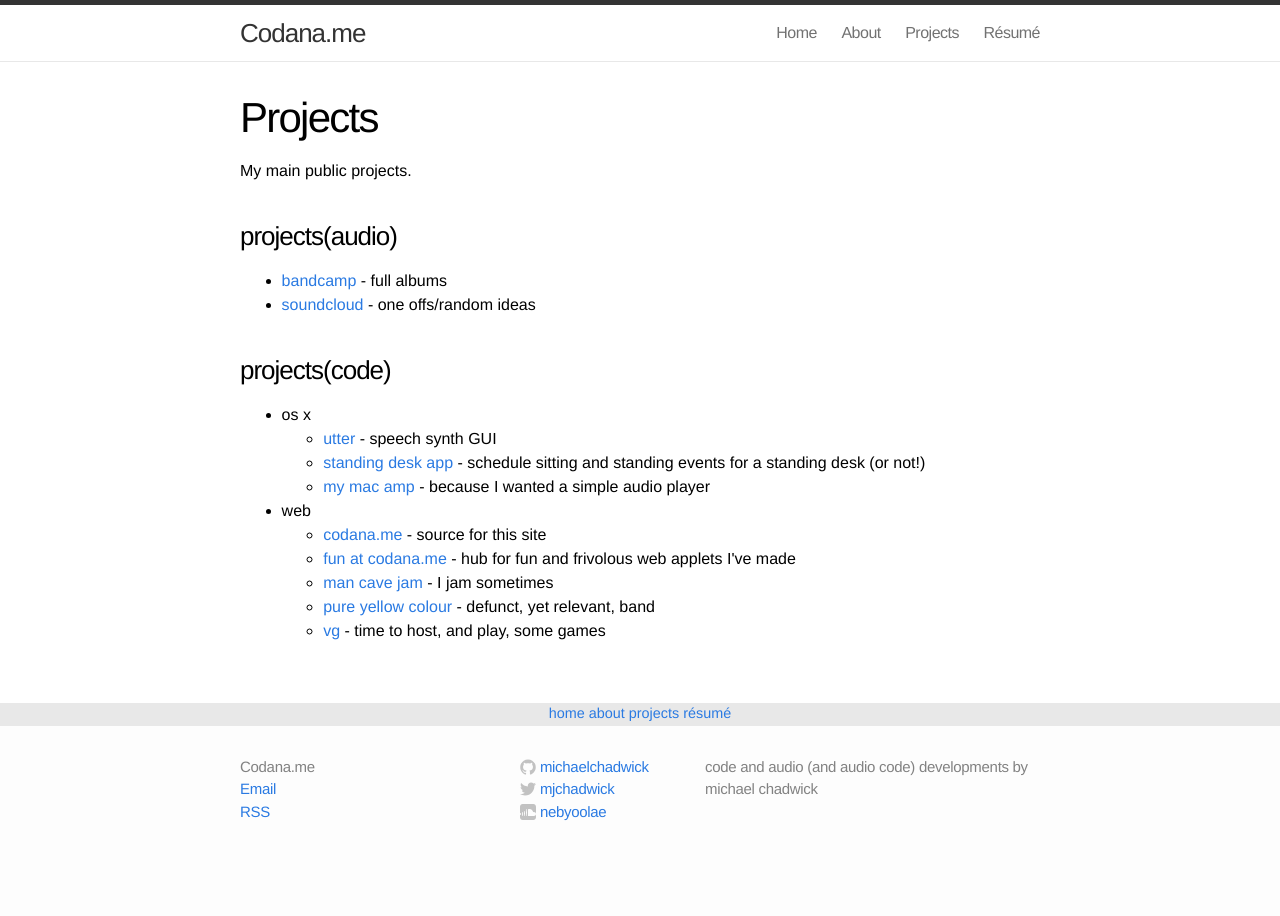
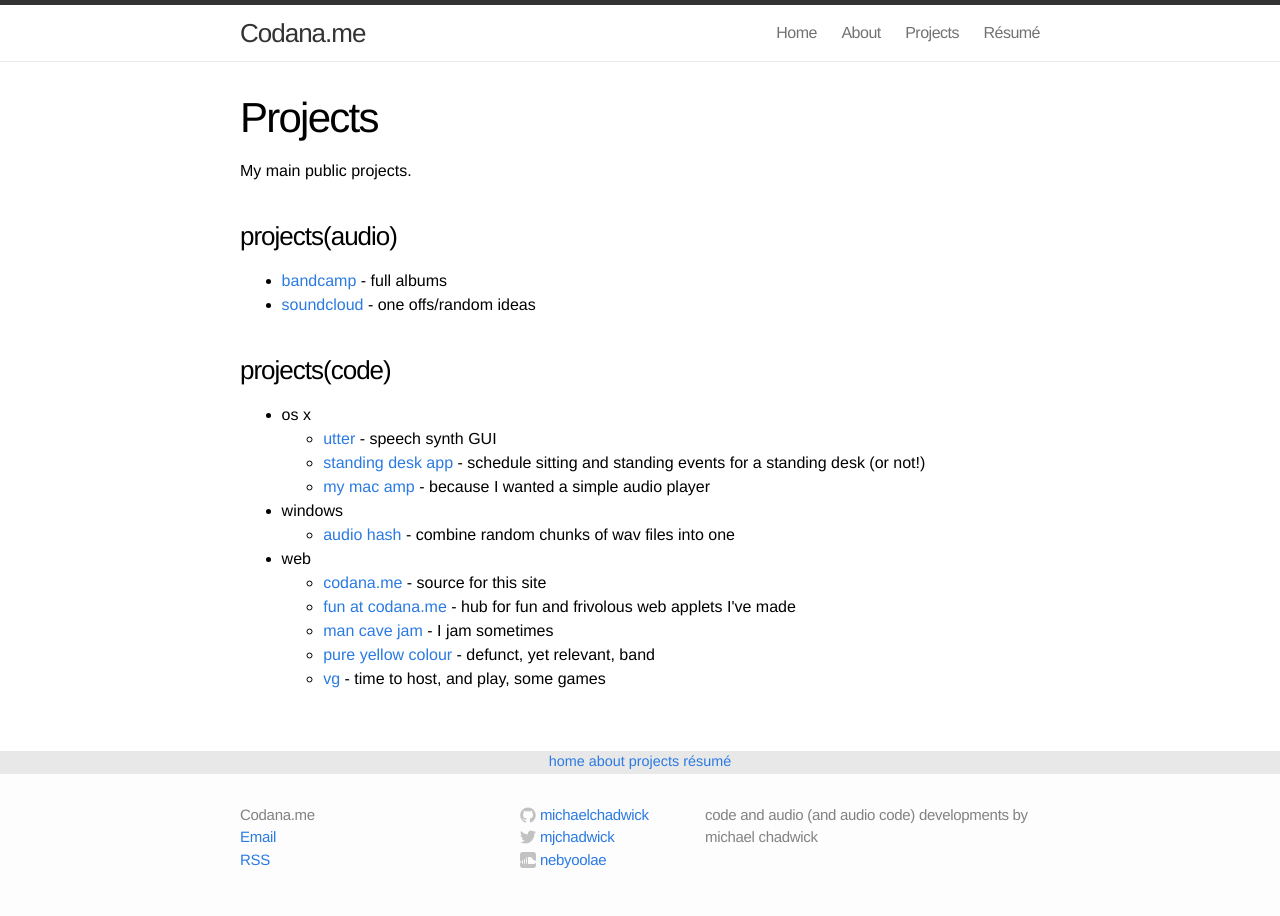
Before and after one commit to michaelchadwick/codana.me, a Jekyll site: the page built from projects/index.html, in a window 1280 px wide. Built offline with Jekyll 4.4.1, drawn with Linux system fonts in a browser that asks for light colours.

Commit message:
added audiohash-win to projects

```diff
--- a/projects/index.html
+++ b/projects/index.html
@@ -30,6 +30,11 @@ title: Projects
         <li><a href="{{ site.gh_link }}/my-mac-amp">my mac amp</a> - because I wanted a simple audio player</li>
       </ul>
     </li>
+    <li>windows
+      <ul>
+        <li><a href="{{ site.gh_link }}/audiohash-win/releases">audio hash</a> - combine random chunks of wav files into one</li>
+      </ul>
+    </li>
     <li>web
       <ul>
         <li><a href="{{ site.gh_link }}/michaelchadwick.github.io">codana.me</a> - source for this site</li>
```
